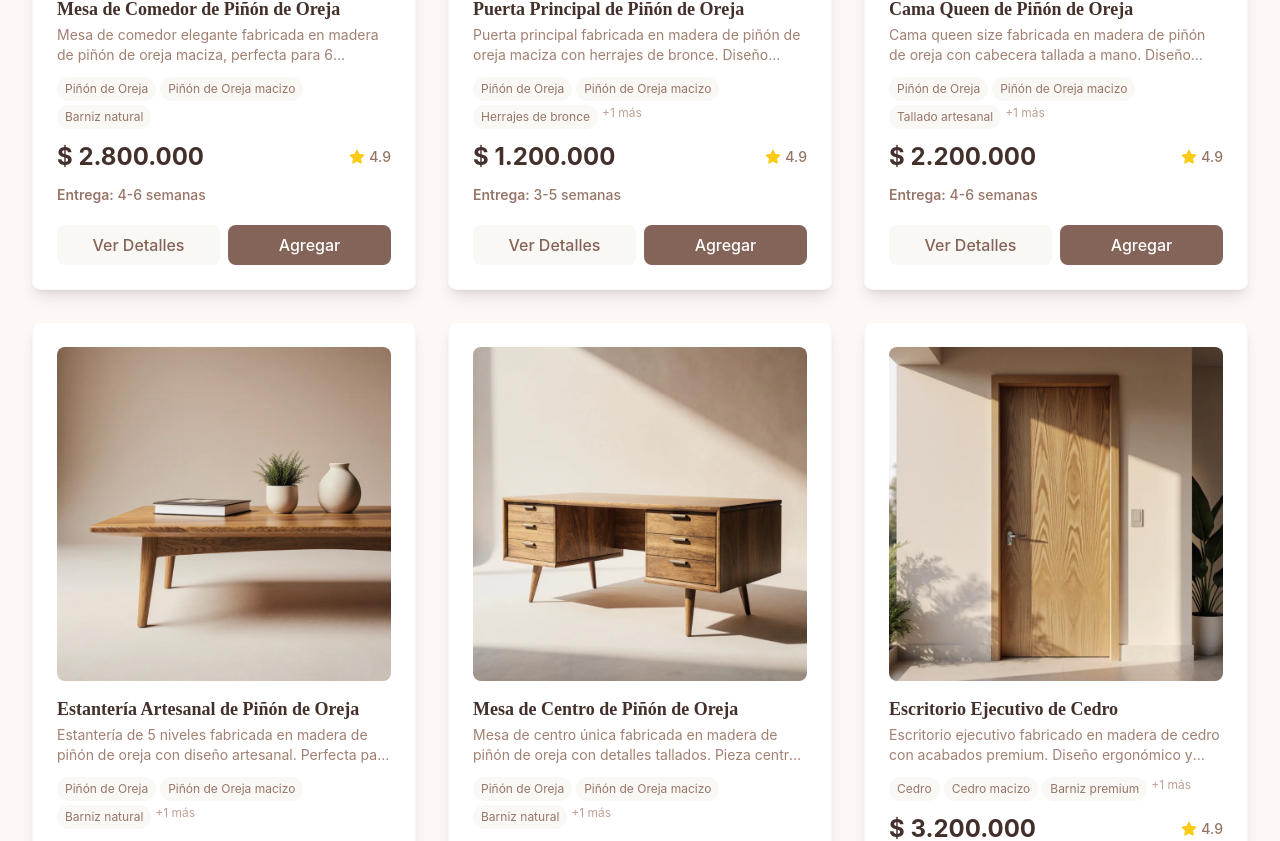
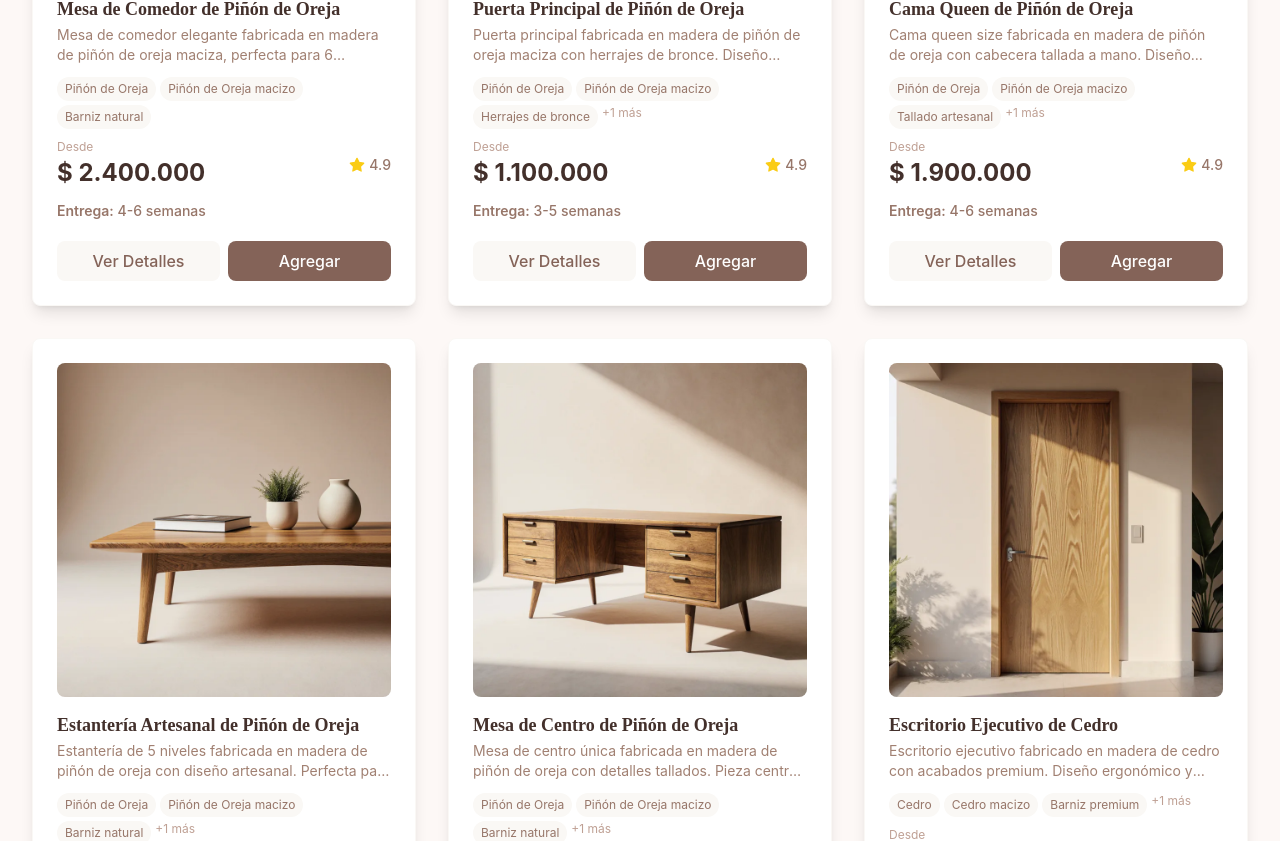
Before and after one commit to andresaprendes/casapi-on, a React (Vite) app: page / in a window 1280 px wide. Shown: the part 2432-3273 px from the top of the page. Built offline with nearby package versions, Linux system fonts and the light colour scheme; no server answers.

Commit message:
feat(products): hide adminOnly items from public views and block detail page\n\n- Infer adminOnly from DB or test marker (id=test-5000/category=test)\n- Filter in Products and Home for non-admins\n- Block ProductDetail if adminOnly and not authenticated

```diff
--- a/src/data/mockData.ts
+++ b/src/data/mockData.ts
@@ -12,6 +12,26 @@ export const products: Product[] = [
     images: ['/images/image-1755135305383-454296344.webp'],
     materials: ['Piñón de Oreja macizo', 'Barniz natural'],
     dimensions: { length: 180, width: 90, height: 75 },
+    sizeOptions: [
+      {
+        id: 'size-160-90-75',
+        label: '160×90×75 cm (6 puestos aprox.)',
+        dimensions: { length: 160, width: 90, height: 75 },
+        price: 2400000
+      },
+      {
+        id: 'size-180-90-75',
+        label: '180×90×75 cm (6 puestos)',
+        dimensions: { length: 180, width: 90, height: 75 },
+        price: 2800000
+      },
+      {
+        id: 'size-200-100-75',
+        label: '200×100×75 cm (8 puestos)',
+        dimensions: { length: 200, width: 100, height: 75 },
+        price: 3200000
+      }
+    ],
     weight: 45,
     isCustom: false,
     designVariations: 'El diseño puede variar ligeramente según la disponibilidad de la madera de piñón de oreja y las preferencias del cliente.',
@@ -35,6 +55,26 @@ export const products: Product[] = [
     images: ['/images/image-1755137369333-477927924.webp'],
     materials: ['Piñón de Oreja macizo', 'Herrajes de bronce', 'Barniz protector'],
     dimensions: { length: 210, width: 90, height: 6 },
+    sizeOptions: [
+      {
+        id: 'size-200-90-6',
+        label: '200×90×6 cm',
+        dimensions: { length: 200, width: 90, height: 6 },
+        price: 1100000
+      },
+      {
+        id: 'size-210-90-6',
+        label: '210×90×6 cm',
+        dimensions: { length: 210, width: 90, height: 6 },
+        price: 1200000
+      },
+      {
+        id: 'size-220-100-6',
+        label: '220×100×6 cm',
+        dimensions: { length: 220, width: 100, height: 6 },
+        price: 1350000
+      }
+    ],
     weight: 35,
     isCustom: false,
     designVariations: 'Variaciones en el tallado y acabado según el estilo arquitectónico de la casa.',
@@ -58,6 +98,26 @@ export const products: Product[] = [
     images: ['/images/image-1755137545858-681902723.webp'],
     materials: ['Piñón de Oreja macizo', 'Tallado artesanal', 'Barniz natural'],
     dimensions: { length: 200, width: 160, height: 120 },
+    sizeOptions: [
+      {
+        id: 'size-doble-190-140-120',
+        label: 'Doble 190×140×120 cm',
+        dimensions: { length: 190, width: 140, height: 120 },
+        price: 1900000
+      },
+      {
+        id: 'size-queen-200-160-120',
+        label: 'Queen 200×160×120 cm',
+        dimensions: { length: 200, width: 160, height: 120 },
+        price: 2200000
+      },
+      {
+        id: 'size-king-200-200-120',
+        label: 'King 200×200×120 cm',
+        dimensions: { length: 200, width: 200, height: 120 },
+        price: 2600000
+      }
+    ],
     weight: 40,
     isCustom: false,
     designVariations: 'El tallado de la cabecera puede variar según el diseño preferido del cliente.',
@@ -81,6 +141,26 @@ export const products: Product[] = [
     images: ['/images/image-1755137657743-535686656.webp'],
     materials: ['Piñón de Oreja macizo', 'Barniz natural', 'Tallado artesanal'],
     dimensions: { length: 100, width: 35, height: 180 },
+    sizeOptions: [
+      {
+        id: 'size-80-35-180',
+        label: '80×35×180 cm (Pequeña)',
+        dimensions: { length: 80, width: 35, height: 180 },
+        price: 1500000
+      },
+      {
+        id: 'size-100-35-180',
+        label: '100×35×180 cm (Mediana)',
+        dimensions: { length: 100, width: 35, height: 180 },
+        price: 1800000
+      },
+      {
+        id: 'size-120-35-200',
+        label: '120×35×200 cm (Grande)',
+        dimensions: { length: 120, width: 35, height: 200 },
+        price: 2100000
+      }
+    ],
     weight: 35,
     isCustom: false,
     designVariations: 'El número de niveles y el diseño del tallado pueden adaptarse según las necesidades del cliente.',
@@ -104,6 +184,26 @@ export const products: Product[] = [
     images: ['/images/image-1755138001829-743849468.webp'],
     materials: ['Piñón de Oreja macizo', 'Barniz natural', 'Tallado artesanal'],
     dimensions: { length: 120, width: 70, height: 45 },
+    sizeOptions: [
+      {
+        id: 'size-100-60-45',
+        label: '100×60×45 cm',
+        dimensions: { length: 100, width: 60, height: 45 },
+        price: 1300000
+      },
+      {
+        id: 'size-120-70-45',
+        label: '120×70×45 cm',
+        dimensions: { length: 120, width: 70, height: 45 },
+        price: 1500000
+      },
+      {
+        id: 'size-140-80-45',
+        label: '140×80×45 cm',
+        dimensions: { length: 140, width: 80, height: 45 },
+        price: 1700000
+      }
+    ],
     weight: 25,
     isCustom: false,
     designVariations: 'El diseño del tallado puede adaptarse según las preferencias del cliente.',
@@ -126,6 +226,26 @@ export const products: Product[] = [
     images: ['/images/image-1755136170928-605023865.webp'],
     materials: ['Cedro macizo', 'Barniz premium', 'Herrajes de acero'],
     dimensions: { length: 140, width: 80, height: 75 },
+    sizeOptions: [
+      {
+        id: 'size-120-70-75',
+        label: '120×70×75 cm (Pequeño)',
+        dimensions: { length: 120, width: 70, height: 75 },
+        price: 2800000
+      },
+      {
+        id: 'size-140-80-75',
+        label: '140×80×75 cm (Mediano)',
+        dimensions: { length: 140, width: 80, height: 75 },
+        price: 3200000
+      },
+      {
+        id: 'size-160-80-75',
+        label: '160×80×75 cm (Grande)',
+        dimensions: { length: 160, width: 80, height: 75 },
+        price: 3600000
+      }
+    ],
     weight: 50,
     isCustom: false,
     designVariations: 'El diseño puede adaptarse según las necesidades específicas del cliente.',
@@ -148,6 +268,26 @@ export const products: Product[] = [
     images: ['/images/image-1755136180161-48892126.webp'],
     materials: ['Roble macizo', 'Vidrio templado', 'Sistema de deslizamiento'],
     dimensions: { length: 120, width: 15, height: 120 },
+    sizeOptions: [
+      {
+        id: 'size-100-15-100',
+        label: '100×15×100 cm',
+        dimensions: { length: 100, width: 15, height: 100 },
+        price: 1600000
+      },
+      {
+        id: 'size-120-15-120',
+        label: '120×15×120 cm',
+        dimensions: { length: 120, width: 15, height: 120 },
+        price: 1800000
+      },
+      {
+        id: 'size-150-15-120',
+        label: '150×15×120 cm',
+        dimensions: { length: 150, width: 15, height: 120 },
+        price: 2100000
+      }
+    ],
     weight: 30,
     isCustom: false,
     designVariations: 'Las dimensiones pueden adaptarse según las aberturas de la casa.',
--- a/src/hooks/useProducts.ts
+++ b/src/hooks/useProducts.ts
@@ -18,7 +18,12 @@ export const useProducts = () => {
       const data = await response.json()
 
       if (data.success) {
-        setProducts(data.products)
+        const normalized = (data.products || []).map((p: any) => ({
+          ...p,
+          // Ensure camelCase flag exists; also infer for known test marker
+          adminOnly: p?.adminOnly ?? p?.admin_only ?? (p?.id === 'test-5000' || p?.category === 'test')
+        }))
+        setProducts(normalized as unknown as Product[])
       } else {
         throw new Error(data.error || 'Failed to fetch products')
       }
--- a/src/pages/Home.tsx
+++ b/src/pages/Home.tsx
@@ -8,10 +8,13 @@ import TestimonialCard from '../components/TestimonialCard'
 import PaymentStatusWidget from '../components/PaymentStatusWidget'
 import { testimonials, woodTypes } from '../data/mockData'
 import { useProducts } from '../hooks/useProducts'
+import { useAuth } from '../store/AuthContext'
 
 const Home = () => {
   const { products } = useProducts()
-  const featuredProducts = products.slice(0, 6)
+  const { isAuthenticated } = useAuth()
+  const visibleProducts = products.filter(p => isAuthenticated || !p.adminOnly)
+  const featuredProducts = visibleProducts.slice(0, 6)
   const featuredTestimonials = testimonials.slice(0, 3)
 
   const features = [
--- a/src/pages/ProductDetail.tsx
+++ b/src/pages/ProductDetail.tsx
@@ -21,10 +21,12 @@ import { SizeOption } from '../types'
 import { toast } from 'react-hot-toast'
 import { woodTypes } from '../data/mockData'
 import { getImageUrl } from '../utils/imageUtils'
+import { useAuth } from '../store/AuthContext'
 
 const ProductDetail = () => {
   const { id } = useParams()
   const { products, loading, error } = useProducts()
+  const { isAuthenticated } = useAuth()
   const { addItem } = useCart()
   const [selectedImageIndex, setSelectedImageIndex] = useState(0)
   const [quantity, setQuantity] = useState(1)
@@ -110,7 +112,7 @@ const ProductDetail = () => {
     )
   }
 
-  if (error || !product) {
+  if (error || !product || (product.adminOnly && !isAuthenticated)) {
     return (
       <div className="section-padding">
         <div className="container-custom">
--- a/src/pages/Products.tsx
+++ b/src/pages/Products.tsx
@@ -6,17 +6,20 @@ import { Search, Grid, List } from 'lucide-react'
 import ProductCard from '../components/ProductCard'
 import { categories, woodTypes } from '../data/mockData'
 import { useProducts } from '../hooks/useProducts'
+import { useAuth } from '../store/AuthContext'
 
 const Products = () => {
   const { category } = useParams()
   const { products } = useProducts()
+  const { isAuthenticated } = useAuth()
   const [searchTerm, setSearchTerm] = useState('')
   const [selectedWoodType, setSelectedWoodType] = useState('')
   const [viewMode, setViewMode] = useState<'grid' | 'list'>('grid')
   const [filteredProducts, setFilteredProducts] = useState(products)
 
   useEffect(() => {
-    let filtered = products
+    // Hide adminOnly products for non-admins
+    let filtered = products.filter(p => isAuthenticated || !p.adminOnly)
 
     // Filter by category if specified
     if (category) {
@@ -40,7 +43,7 @@ const Products = () => {
     }
 
     setFilteredProducts(filtered)
-  }, [products, category, selectedWoodType, searchTerm])
+  }, [products, category, selectedWoodType, searchTerm, isAuthenticated])
 
   const currentCategory = categories.find(cat => cat.slug === category)
 
```
